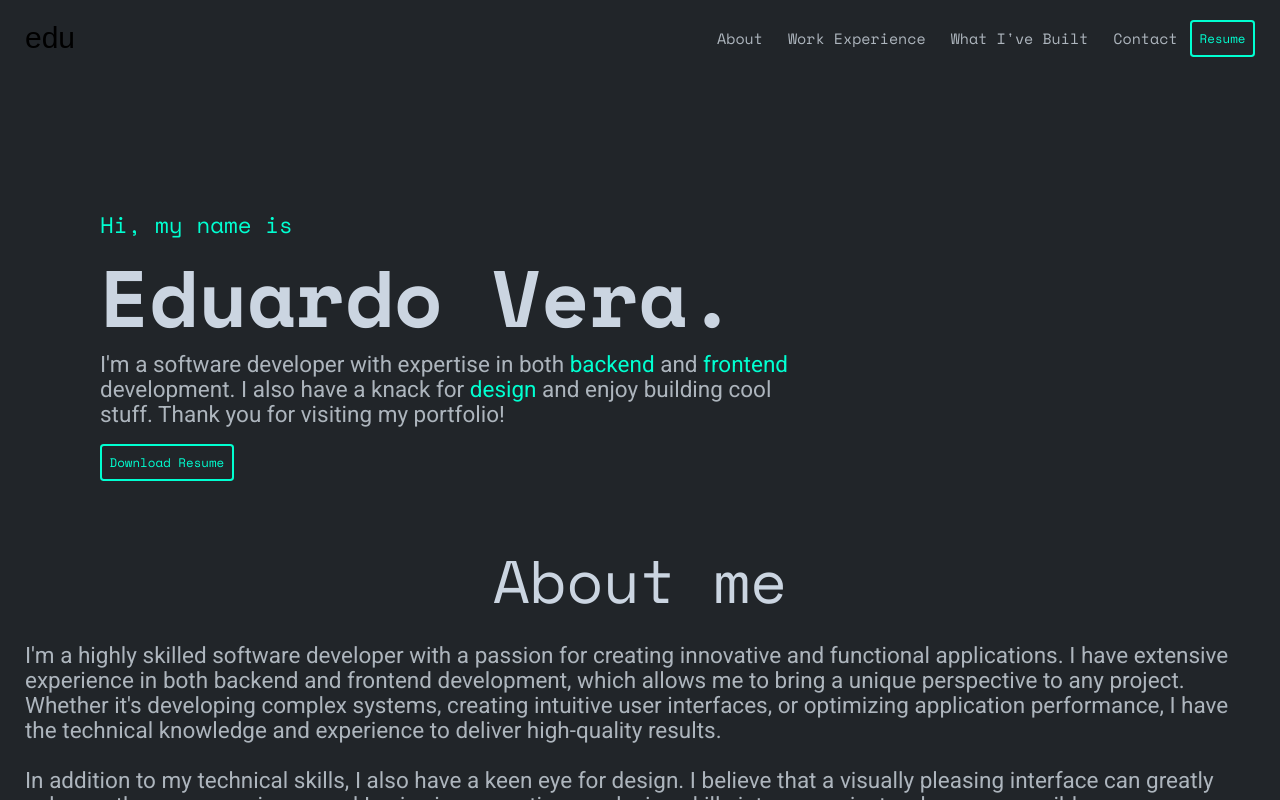
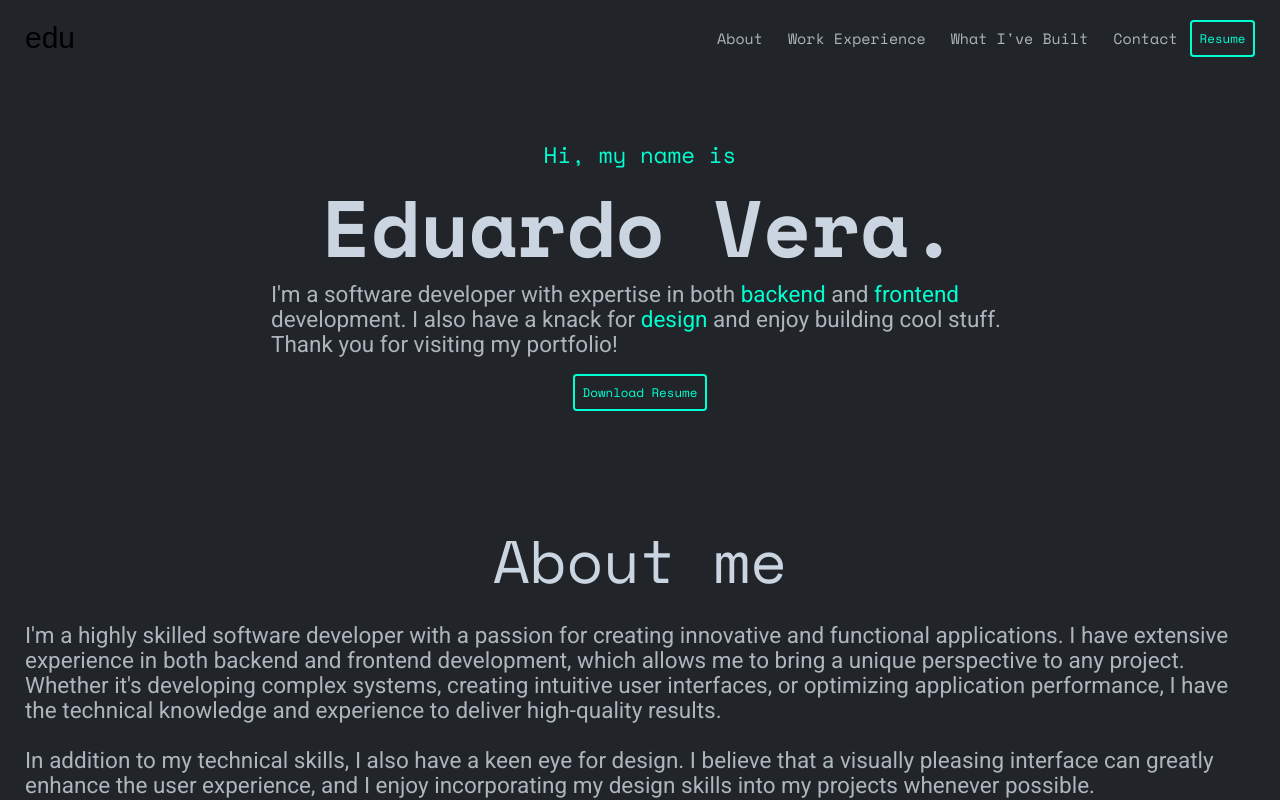
Before and after one commit to ewa1do/portfolio-next, a Next.js app: page / in a window 1280 px wide. Built offline with nearby package versions, Linux system fonts and the light colour scheme; a web font is replaced by a local one.

Commit message:
refactor homepage

```diff
--- a/src/components/HomePage.js
+++ b/src/components/HomePage.js
@@ -1,27 +1,28 @@
-import { useEffect, useRef } from 'react'
+import { useEffect, useRef } from "react";
 
-import NavBar from '@/components/nav'
-import ButtonDownload from '@/components/buttons/ButtonDownload'
-import getFonts from '@/utils/fonts'
+import NavBar from "@/components/nav";
+import ButtonDownload from "@/components/buttons/ButtonDownload";
+import getFonts from "@/utils/fonts";
 
-const { roboto, spaceMono } = getFonts()
+const { roboto, spaceMono } = getFonts();
 
 function HomePage(props) {
-    const sectRef = useRef()
+    const sectRef = useRef();
 
-    useEffect(() => {
-        setTimeout(() => {
-            sectRef.current.classList.remove('section--fade')
-        }, 3000)
-    }, [])
+    // useEffect(() => {
+    //     setTimeout(() => {
+    //         sectRef.current.classList.remove('section--fade')
+    //     }, 3000)
+    // }, [])
 
     return (
-        <section className="md:pb-48 lg:pb-28">
+        <section>
             <NavBar />
 
             <div
                 ref={sectRef}
-                className={`${spaceMono.className} section section--fade flex flex-col justify-center px-4 mt-20 md:mt-60 ml-[6%]`}
+                // className={`${spaceMono.className} section section--fade flex flex-col justify-center px-4 mt-20 md:mt-60 ml-[6%]`}
+                className={`${spaceMono.className} section flex flex-col justify-center items-center px-4 mt-32 mb-48`}
             >
                 <h5
                     className={`text-neon-blue text-xl sm:text-2xl md:text-3xl lg:text-4xl md:mb-5`}
@@ -37,12 +38,11 @@ function HomePage(props) {
                 <p
                     className={`${roboto.className} text-dark-gray py-3 mb-4 text-2xl md:text-3xl w-full sm:w-4/5 md:w-4/5 xl:w-3/5 xl:text-4xl`}
                 >
-                    I&apos;m a software developer with expertise in both{' '}
+                    I&apos;m a software developer with expertise in both{" "}
                     <span className="text-neon-blue">backend </span>
-                    and <span className="text-neon-blue">frontend</span>{' '}
-                    development. I also have a knack for{' '}
-                    <span className="text-neon-blue">design</span> and enjoy
-                    building cool stuff. Thank you for visiting my portfolio!{' '}
+                    and <span className="text-neon-blue">frontend</span> development. I also have a
+                    knack for <span className="text-neon-blue">design</span> and enjoy building cool
+                    stuff. Thank you for visiting my portfolio!{" "}
                 </p>
 
                 <div>
@@ -50,7 +50,7 @@ function HomePage(props) {
                 </div>
             </div>
         </section>
-    )
+    );
 }
 
-export default HomePage
+export default HomePage;
```
